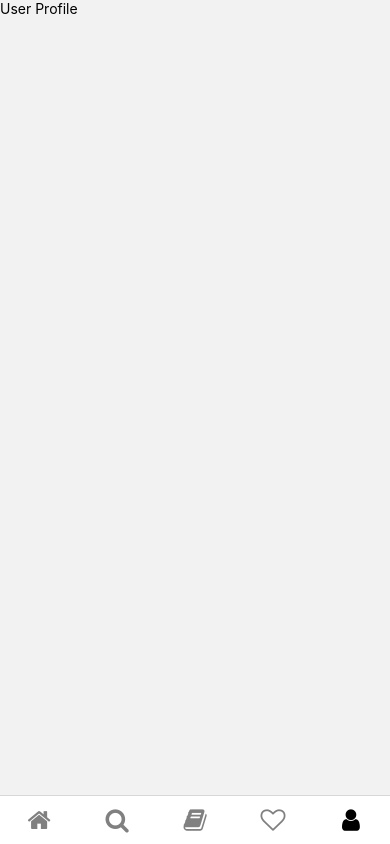
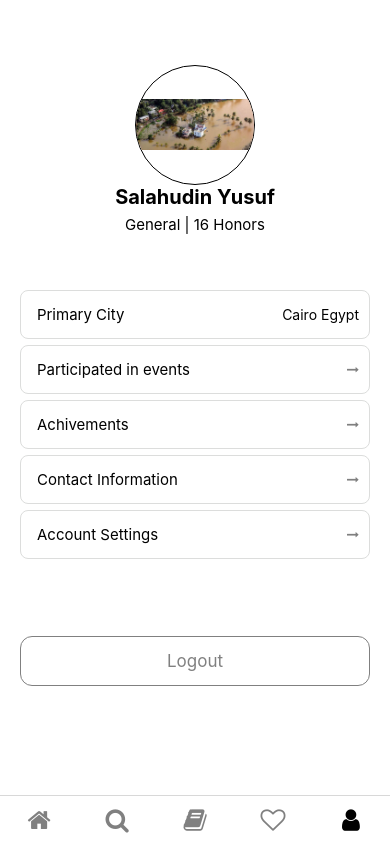
Before and after one commit to mujhusain/RazakaarApp, a React Native app: screen /User_Profile in a window 390 px wide. Built offline with nearby package versions, Linux system fonts and the light colour scheme.

Commit message:
user profile screen created

```diff
--- a/src/components/buttons/ButtonGreen.js
+++ b/src/components/buttons/ButtonGreen.js
@@ -1,8 +1,8 @@
 import { StyleSheet,View,Text,TouchableOpacity } from "react-native";
 import COLORS from "../../constants";
-export const ButtonGreen = ({ onPress, title,customStyles={} }) => (
+export const ButtonGreen = ({ onPress, title,customStyles={},customText={} }) => (
     <TouchableOpacity onPress={onPress} style={[styles.button,customStyles]}>
-      <Text style={styles.buttonText}>{title}</Text>
+      <Text style={[styles.buttonText,customText]}>{title}</Text>
     </TouchableOpacity>
   );
 
--- a/src/screens/CreateEvent.js
+++ b/src/screens/CreateEvent.js
@@ -14,11 +14,13 @@ import * as yup from 'yup';
 import {handleLogin} from '../logic/auth/login';
 import COLORS from '../constants';
 import {ButtonGreen} from '../components/buttons/ButtonGreen';
+import { useState } from 'react';
 
 const loginValidationSchema = yup.object().shape({
   eventName: yup.string().required('Event name is Required'),
 });
 export default function CreateEvent({navigation}) {
+    const [image,setImage] = useState('');
   return (
     <ScrollView
       contentContainerStyle={{flexGrow: 1}}
--- a/src/screens/UserProfile.js
+++ b/src/screens/UserProfile.js
@@ -1,10 +1,138 @@
-import React from'react';
-import {View, Text, StyleSheet, Image} from 'react-native';
+import React, {useState} from 'react';
+import {
+  View,
+  Text,
+  StyleSheet,
+  Image,
+  ScrollView,
+  TouchableOpacity,
+} from 'react-native';
+import flood from '../assets/images/flood.jpg';
+import Icon from 'react-native-vector-icons/FontAwesome';
+import COLORS from '../constants';
+import {ButtonGreen} from '../components/buttons/ButtonGreen';
 
-export default function UserProfile({navigation}){
-    return (
-        <View>
-            <Text style={{color:"black"}}>User Profile</Text>
+export default function UserProfile({navigation}) {
+  const [profilePic, setProfilePic] = useState(flood);
+  return (
+    <ScrollView
+      contentContainerStyle={{flexGrow: 1}}
+      keyboardShouldPersistTaps="handled">
+      <>
+        <View style={styles.container}>
+          <View style={styles.profilePic}>
+            <Image
+              source={profilePic}
+              resizeMode="contain"
+              style={{
+                width: 120,
+                height: 120,
+                borderWidth: 1,
+                borderRadius: 120,
+              }}
+            />
+            <Text style={styles.title}>Salahudin Yusuf</Text>
+            <Text style={styles.subTitle}>General | 16 Honors</Text>
+          </View>
+
+          <View style={styles.buttons}>
+            <TouchableOpacity
+              style={styles.button}
+              onPress={() => {
+                navigation.navigate('Profile');
+              }}>
+              <Text style={styles.subTitle}>Primary City</Text>
+              <Text>Cairo Egypt</Text>
+            </TouchableOpacity>
+
+            <TouchableOpacity
+              style={styles.button}
+              onPress={() => {
+                navigation.navigate('Profile');
+              }}>
+              <Text style={styles.subTitle}>Participated in events</Text>
+              <Icon name="long-arrow-right" color="gray" />
+            </TouchableOpacity>
+
+            <TouchableOpacity
+              style={styles.button}
+              onPress={() => {
+                navigation.navigate('Profile');
+              }}>
+              <Text style={styles.subTitle}>Achivements</Text>
+              <Icon name="long-arrow-right" color="gray" />
+            </TouchableOpacity>
+            <TouchableOpacity
+              style={styles.button}
+              onPress={() => {
+                navigation.navigate('Profile');
+              }}>
+              <Text style={styles.subTitle}>Contact Information</Text>
+              <Icon name="long-arrow-right" color="gray" />
+            </TouchableOpacity>
+            <TouchableOpacity
+              style={styles.button}
+              onPress={() => {
+                navigation.navigate('Profile');
+              }}>
+              <Text style={styles.subTitle}>Account Settings</Text>
+              <Icon name="long-arrow-right" color="gray" />
+            </TouchableOpacity>
+          </View>
+
+          <View style={styles.logout}>
+            <ButtonGreen
+              title={'Logout'}
+              onPress={() => navigation.replace('Auth')}
+              customStyles={{
+                backgroundColor: 'white',
+                borderWidth: 1,
+                borderColor: 'gray',
+              }}
+              customText={{color: 'gray'}}
+            />
+          </View>
         </View>
-    )
+      </>
+    </ScrollView>
+  );
 }
+const styles = StyleSheet.create({
+  container: {
+    flex: 1,
+    backgroundColor: 'white',
+    padding: 20,
+  },
+  profilePic: {
+    justifyContent: 'center',
+    alignItems: 'center',
+    height: '35%',
+  },
+  title: {
+    fontSize: 20,
+    fontWeight: 'bold',
+    color: 'black',
+    textAlign: 'center',
+  },
+  subTitle: {
+    fontSize: 15,
+    color: 'black',
+    textAlign: 'center',
+    margin: 6,
+  },
+  button: {
+    flexDirection: 'row',
+    justifyContent: 'space-between',
+    alignItems: 'center',
+    padding: 8,
+    paddingHorizontal: 10,
+    borderWidth: 1,
+    borderColor: COLORS.lightGray2,
+    backgroundColor: COLORS.white,
+    marginTop: 6,
+    borderRadius: 8,
+  },
+  logout: {
+    marginVertical: '20%',
+  },
+});
```
